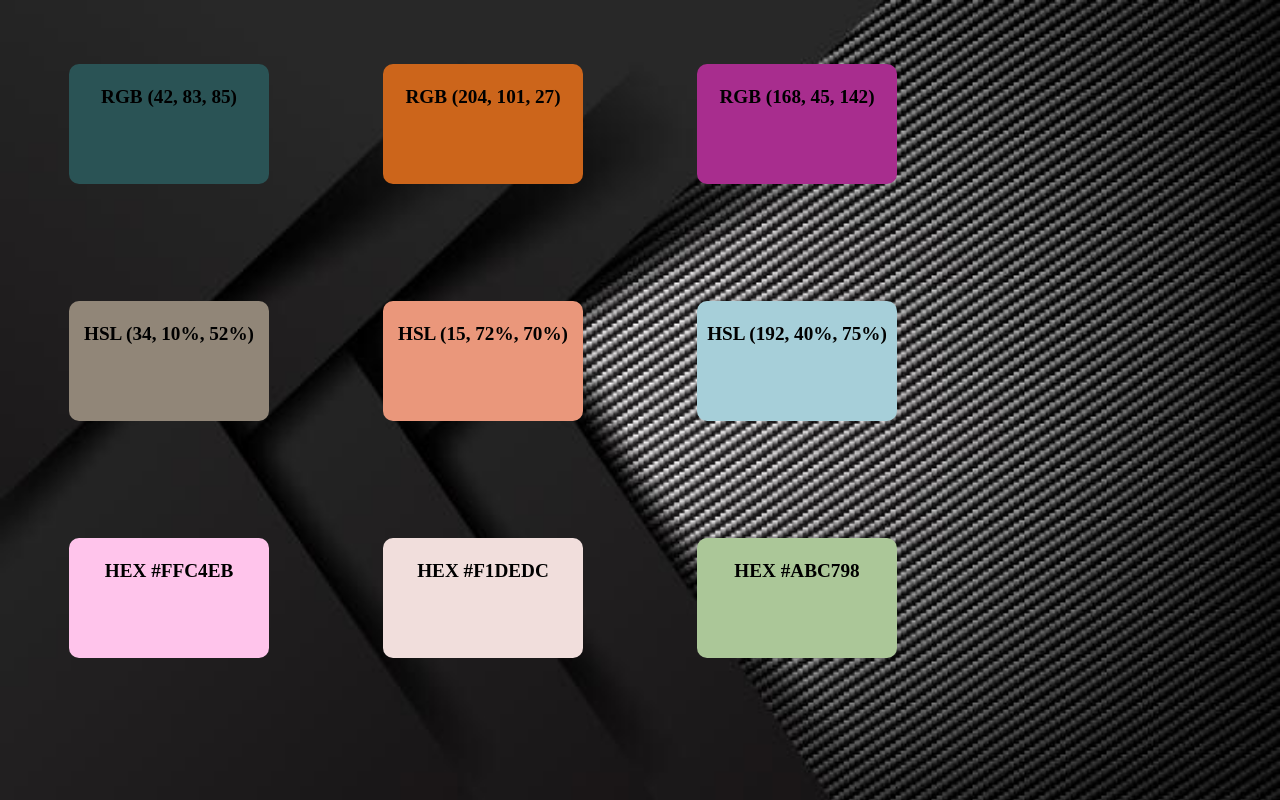
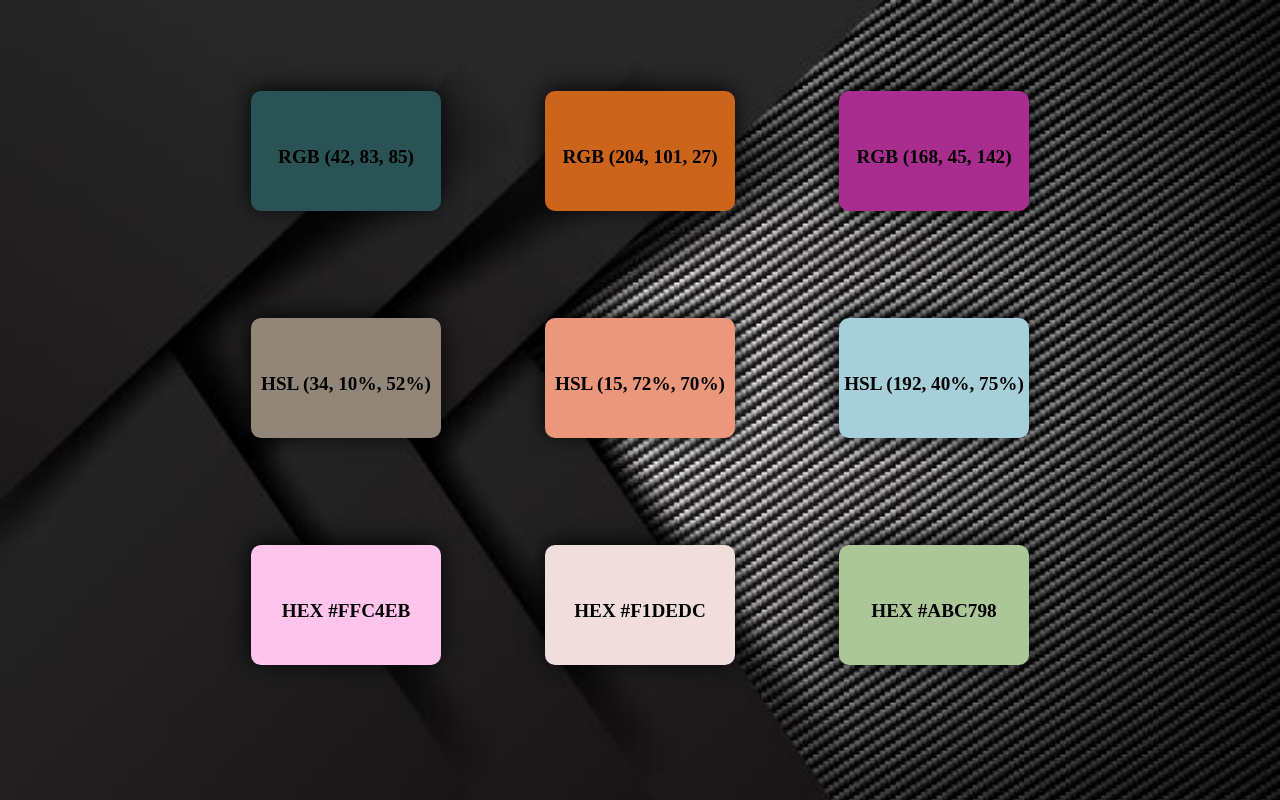
Before and after one commit to aegli84/Color-Palette, a plain HTML site: page index.html in a window 1280 px wide. Drawn offline with Linux system fonts and the light colour scheme.

Commit message:
version 4

```diff
--- a/style.css
+++ b/style.css
@@ -1,6 +1,8 @@
 body {
     background-image: url('Dark-with-carbon-fiber-texture-background-vector-07.jpg');
     background-size: cover;
+    text-align: center;
+    margin-top: 5vh;
 }
 
 ul {
@@ -8,16 +10,19 @@ ul {
     padding: 1px;
 }
 
+
+
 .colors li {
-    margin: 55px;
-    width: 200px;
+    margin: 50px;
+    width: 190px;
     height: 120px;
     border-radius: 10px;
-    list-style-type: none;
-    text-align: center;
+    box-shadow: -1px -3px 24px -2px black;
     font-weight: bolder;
     font-size: larger;
     display: inline-block;
+    text-align: center;
+    line-height: 5.5vh;
 }
 
 .rgb1 {
```
